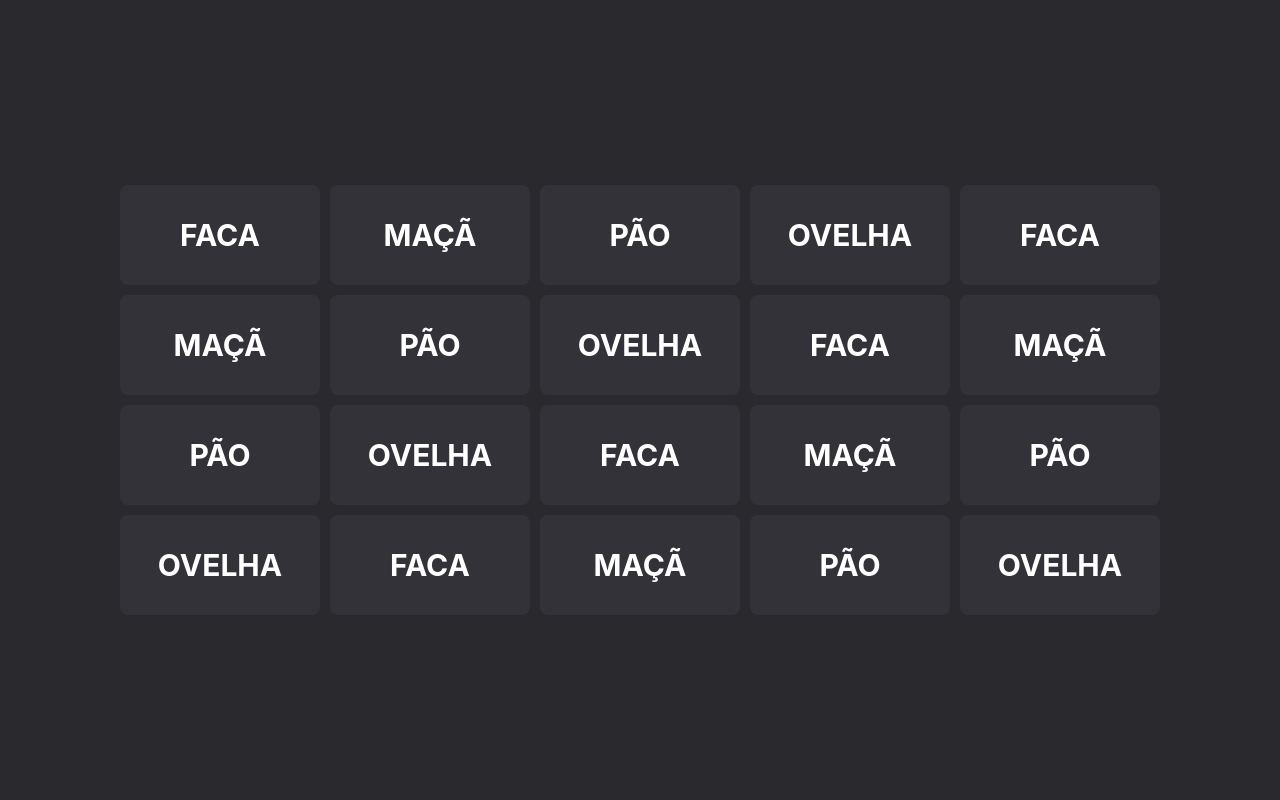
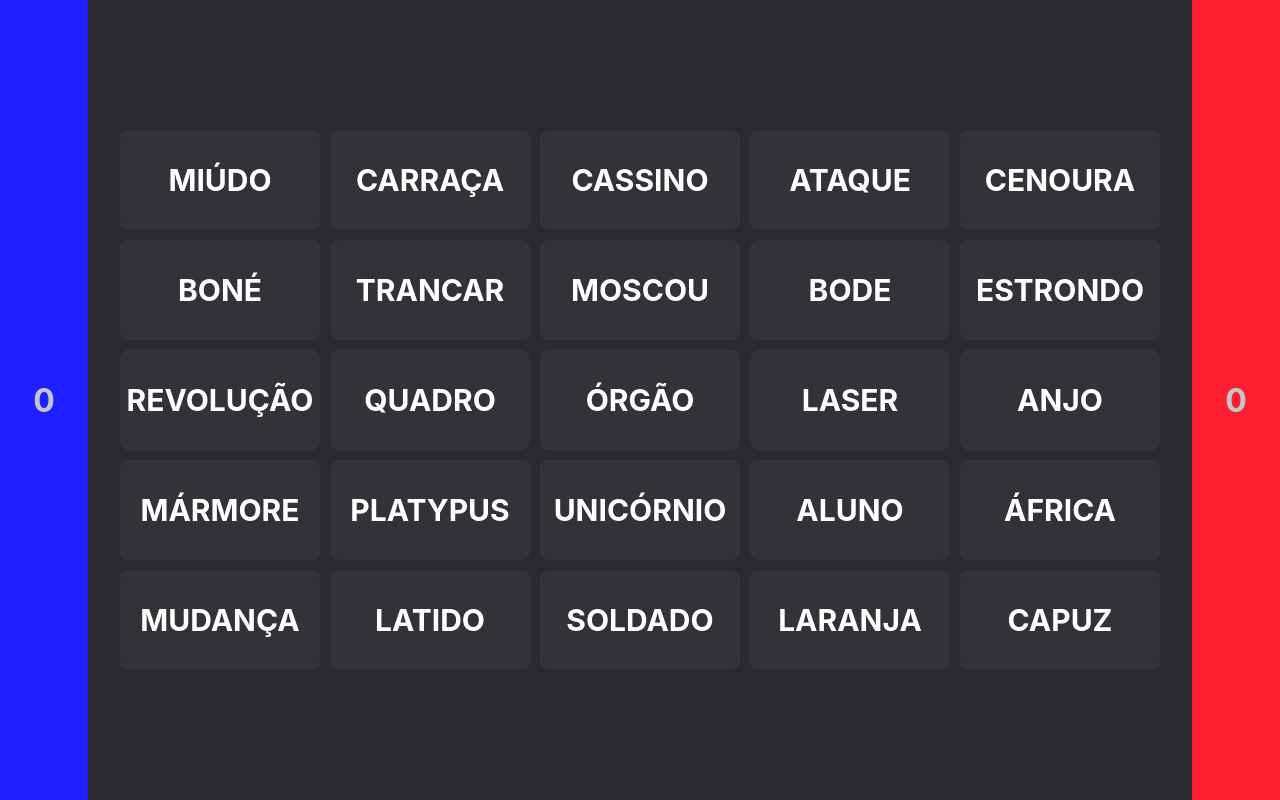
Before and after one commit to SamuelFerracini/Codenames, a React (Vite) app: page / in a window 1280 px wide. Built offline with nearby package versions, Linux system fonts and the light colour scheme.

Commit message:
feat: show team panels and 25 random words

```diff
--- a/src/App.module.css
+++ b/src/App.module.css
@@ -4,4 +4,6 @@
   flex-direction: column;
   align-items: center;
   justify-content: center;
+  flex-direction: row;
+  gap: 2rem;
 }
--- a/src/App.tsx
+++ b/src/App.tsx
@@ -2,10 +2,14 @@ import styles from "./App.module.css";
 
 import { Board } from "./components/Board";
 
+import { ETeamId, TeamBar } from "./components/TeamBar";
+
 function App() {
   return (
     <div className={styles.wrapper}>
+      <TeamBar teamId={ETeamId.BLUE} />
       <Board />
+      <TeamBar teamId={ETeamId.RED} />
     </div>
   );
 }
--- a/src/components/Board.tsx
+++ b/src/components/Board.tsx
@@ -1,29 +1,12 @@
 import styles from "./Board.module.css";
 
-import { Card, ECardColor, ICard, IWord } from "./Card";
+import _ from "lodash";
 
-const baseWords = [
-  "Faca",
-  "Maçã",
-  "Pão",
-  "Ovelha",
-  "Faca",
-  "Maçã",
-  "Pão",
-  "Ovelha",
-  "Faca",
-  "Maçã",
-  "Pão",
-  "Ovelha",
-  "Faca",
-  "Maçã",
-  "Pão",
-  "Ovelha",
-  "Faca",
-  "Maçã",
-  "Pão",
-  "Ovelha",
-];
+import { Card, ECardColor, IWord } from "./Card";
+
+import wordlist from "../resource/wordlist.json";
+
+const baseWords = _.sampleSize(wordlist, 25);
 
 export function Board() {
   const cards: IWord[] = baseWords.map((word) => {
@@ -31,7 +14,6 @@ export function Board() {
 
     return {
       word,
-      color: ECardColor.GRAY,
       teamColor:
         availableColors[Math.floor(Math.random() * availableColors.length)],
     };
--- /dev/null
+++ b/src/resource/wordlist.json
@@ -0,0 +1,396 @@
+[
+  "ÁFRICA",
+  "AGENTE",
+  "AR",
+  "ESTRANGEIRO",
+  "ALPES",
+  "AMAZONAS",
+  "AMBULÂNCIA",
+  "AMÉRICA",
+  "ANJO",
+  "ANTÁRTICA",
+  "MAÇÃ",
+  "BRAÇO",
+  "ATLÂNTICA",
+  "AUSTRÁLIA",
+  "ASTECA",
+  "BOLA",
+  "BANDA",
+  "BANCO",
+  "BAR",
+  "LATIDO",
+  "BASTÃO",
+  "BATERIA",
+  "PRAIA",
+  "URSO",
+  "BATER",
+  "CAMA",
+  "PEQUIM",
+  "SINO",
+  "CINTO",
+  "BERLIM",
+  "BERMUDAS",
+  "BAGA",
+  "CONTA",
+  "QUADRA",
+  "QUADRO",
+  "PARAFUSO",
+  "BOMBEAR",
+  "LIGAÇÃO",
+  "ESTRONDO",
+  "BOTA",
+  "GARRAFA",
+  "ARCO",
+  "CAIXA",
+  "PONTE",
+  "ESCOVAR",
+  "BODE",
+  "BÚFALO",
+  "INCOMODAR",
+  "CORNETIM",
+  "BOTÃO",
+  "BEZERRO",
+  "CANADÁ",
+  "BONÉ",
+  "CAPITAL",
+  "CARRO",
+  "CARTÃO",
+  "CENOURA",
+  "CASSINO",
+  "ELENCO",
+  "GATO",
+  "CÉLULA",
+  "CENTAURO",
+  "CENTRO",
+  "CADEIRA",
+  "MUDANÇA",
+  "CARREGAR",
+  "VERIFICA",
+  "PEITO",
+  "PINTAINHO",
+  "CHINA",
+  "CHOCOLATE",
+  "IGREJA",
+  "CÍRCULO",
+  "PENHASCO",
+  "CAPA",
+  "CLUBE",
+  "CÓDIGO",
+  "RESFRIADO",
+  "QUADRINHO",
+  "COMPOSTO",
+  "SHOW",
+  "CONDUTOR",
+  "CONTRATO",
+  "COZINHEIRO",
+  "COBRE",
+  "ALGODÃO",
+  "QUADRA",
+  "COBRIR",
+  "GUINDASTE",
+  "BATIDA",
+  "GRILO",
+  "CRUZ",
+  "COROA",
+  "CICLO",
+  "TCHECO",
+  "DANÇA",
+  "ENCONTRO",
+  "DIA",
+  "MORTE",
+  "ÁREA",
+  "GRAU",
+  "DIAMANTE",
+  "DADOS",
+  "DINOSSAURO",
+  "DOENÇA",
+  "MÉDICO",
+  "CÃO",
+  "RASCUNHO",
+  "DRAGÃO",
+  "VESTIR",
+  "FURAR",
+  "DERRUBAR",
+  "PATO",
+  "ANÃO",
+  "ÁGUIA",
+  "EGITO",
+  "EMBAIXADA",
+  "MOTOR",
+  "INGLATERRA",
+  "EUROPA",
+  "OLHO",
+  "ENFRENTAR",
+  "FEIRA",
+  "CAIR",
+  "FÃ",
+  "CERCA",
+  "CAMPO",
+  "LUTADOR",
+  "FIGURA",
+  "ARQUIVO",
+  "FILME",
+  "INCÊNDIO",
+  "PEIXE",
+  "FLAUTA",
+  "VOE",
+  "PÉ",
+  "FORÇA",
+  "FLORESTA",
+  "GARFO",
+  "FRANÇA",
+  "JOGOS",
+  "GÁS",
+  "GÊNIO",
+  "ALEMANHA",
+  "FANTASMA",
+  "GIGANTE",
+  "VIDRO",
+  "LUVA",
+  "OURO",
+  "GRAÇA",
+  "RELVA",
+  "GRÉCIA",
+  "VERDE",
+  "CHÃO",
+  "PRESUNTO",
+  "MÃO",
+  "FALCÃO",
+  "CABEÇA",
+  "CORAÇÃO",
+  "HELICÓPTERO",
+  "HIMALAIA",
+  "BURACO",
+  "HOLLYWOOD",
+  "QUERIDA",
+  "CAPUZ",
+  "GANCHO",
+  "CHIFRE",
+  "CAVALO",
+  "FERRADURA",
+  "HOSPITAL",
+  "HOTEL",
+  "GELO",
+  "SORVETE",
+  "ÍNDIA",
+  "FERRO",
+  "MARFIM",
+  "JACK",
+  "GELÉIA",
+  "JATO",
+  "JÚPITER",
+  "CANGURU",
+  "KETCHUP",
+  "CHAVE",
+  "MIÚDO",
+  "REI",
+  "KIWI",
+  "FACA",
+  "CAVALEIRO",
+  "LABORATÓRIO",
+  "COLO",
+  "LASER",
+  "ADVOGADO",
+  "CONDUZIR",
+  "LIMÃO",
+  "LEPRECHAUN",
+  "VIDA",
+  "LEVE",
+  "LIMUSINE",
+  "LINHA",
+  "LINK",
+  "LEÃO",
+  "LIXO",
+  "LANCHONETE",
+  "TRANCAR",
+  "REGISTRO",
+  "LONDRES",
+  "SORTE",
+  "CORRESPONDÊNCIA",
+  "MAMUTE",
+  "BORDO",
+  "MÁRMORE",
+  "MARÇO",
+  "MASSA",
+  "COMBINE",
+  "MERCÚRIO",
+  "MÉXICO",
+  "MICROSCÓPIO",
+  "MILIONÁRIO",
+  "MINHA",
+  "HORTELÃ",
+  "MÍSSIL",
+  "MODELO",
+  "TOUPEIRA",
+  "LUA",
+  "MOSCOU",
+  "MONTAGEM",
+  "RATO",
+  "BOCA",
+  "CANECA",
+  "UNHA",
+  "AGULHA",
+  "INTERNET",
+  "NOITE",
+  "NINJA",
+  "NOTA",
+  "NOVELA",
+  "ENFERMEIRA",
+  "PORCA",
+  "POLVO",
+  "ÓLEO",
+  "OLIVA",
+  "OLIMPO",
+  "ÓPERA",
+  "LARANJA",
+  "ÓRGÃO",
+  "PALMA",
+  "FRIGIDEIRA",
+  "CALÇA",
+  "PAPEL",
+  "PARAQUEDAS",
+  "PARQUE",
+  "PAPEL",
+  "PASSAR",
+  "COLAR",
+  "PINGUIM",
+  "FÉNIX",
+  "PIANO",
+  "TORTA",
+  "PILOTO",
+  "ALFINETE",
+  "CANO",
+  "PIRATA",
+  "PISTOLA",
+  "OPOR",
+  "TOM",
+  "AVIÃO",
+  "PLÁSTICO",
+  "PRATO",
+  "PLATYPUS",
+  "TOQUE",
+  "ENREDO",
+  "PONTO",
+  "TÓXICO",
+  "PÓLO",
+  "POLÍCIA",
+  "PISCINA",
+  "PORTA",
+  "PUBLICAR",
+  "LIBRA",
+  "PRESSIONE",
+  "PRINCESA",
+  "ABÓBORA",
+  "ALUNO",
+  "PIRÂMIDE",
+  "RAINHA",
+  "COELHO",
+  "RAQUETE",
+  "RAIO",
+  "REVOLUÇÃO",
+  "ANEL",
+  "ROBIN",
+  "ROBÔ",
+  "ROCHA",
+  "ROMA",
+  "RAIZ",
+  "ROSA",
+  "ROLETA",
+  "REDONDO",
+  "FILEIRA",
+  "RÉGUA",
+  "SATÉLITE",
+  "SATURNO",
+  "ESCALA",
+  "ESCOLA",
+  "CIENTISTA",
+  "ESCORPIÃO",
+  "TELA",
+  "MERGULHADOR",
+  "SELO",
+  "SERVIDOR",
+  "SOMBRA",
+  "SHAKESPEARE",
+  "TUBARÃO",
+  "NAVIO",
+  "SAPATO",
+  "TOMADA",
+  "AFUNDAR",
+  "ARRANHA-CÉU",
+  "ESCORREGAR",
+  "SLUG",
+  "CONTRABANDISTA",
+  "NEVE",
+  "BONECO",
+  "MEIA",
+  "SOLDADO",
+  "ALMA",
+  "SOM",
+  "ESPAÇO",
+  "SOLETRAR",
+  "ARANHA",
+  "ESPIGÃO",
+  "COLUNA",
+  "VER",
+  "PRIMAVERA",
+  "ESPIÃO",
+  "QUADRADO",
+  "ESTÁDIO",
+  "FUNCIONÁRIOS",
+  "ESTRELA",
+  "ESTADO",
+  "GRUDAR",
+  "ESTOQUE",
+  "PALHA",
+  "FLUXO",
+  "ATAQUE",
+  "CORDA",
+  "SUB",
+  "TRAJE",
+  "HEROI",
+  "BALANÇO",
+  "TROCAR",
+  "TABELA",
+  "TÁBUA",
+  "MARCAÇÃO",
+  "RABO",
+  "TOQUE",
+  "PROFESSORA",
+  "TELESCÓPIO",
+  "TÊMPORA",
+  "TEATRO",
+  "LADRÃO",
+  "DEDÃO",
+  "CARRAÇA",
+  "GRAVATA",
+  "TEMPO",
+  "TÓQUIO",
+  "DENTE",
+  "TOCHA",
+  "TORRE",
+  "ACOMPANHAR",
+  "COMBOIO",
+  "TRIÂNGULO",
+  "VIAGEM",
+  "PORTA-MALAS",
+  "TUBO",
+  "PERU",
+  "UNICÓRNIO",
+  "VÁCUO",
+  "FURGÃO",
+  "VETERINARIO",
+  "ACORDAR",
+  "MURO",
+  "GUERRA",
+  "WASHINGTON",
+  "VER",
+  "AGUA",
+  "ACENO",
+  "REDE",
+  "BALEIA",
+  "CHICOTE",
+  "VENTO",
+  "BRUXA",
+  "MINHOCA",
+  "JARDIM"
+]
```
